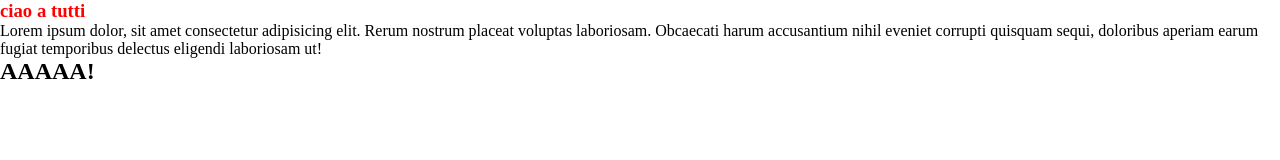
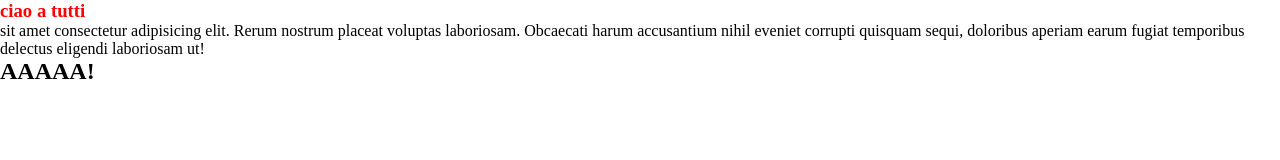
Before and after one commit to AndreaLorenzi/Test-git-2, a plain HTML site: page index.html in a window 1280 px wide. Drawn offline with Linux system fonts and the light colour scheme.

Commit message:
change paragraph

```diff
--- a/index.html
+++ b/index.html
@@ -9,7 +9,7 @@
   <body>
     <h3>ciao a tutti</h3>
     <p>
-      Lorem ipsum dolor, sit amet consectetur adipisicing elit. Rerum nostrum
+      sit amet consectetur adipisicing elit. Rerum nostrum
       placeat voluptas laboriosam. Obcaecati harum accusantium nihil eveniet
       corrupti quisquam sequi, doloribus aperiam earum fugiat temporibus
       delectus eligendi laboriosam ut!
```
